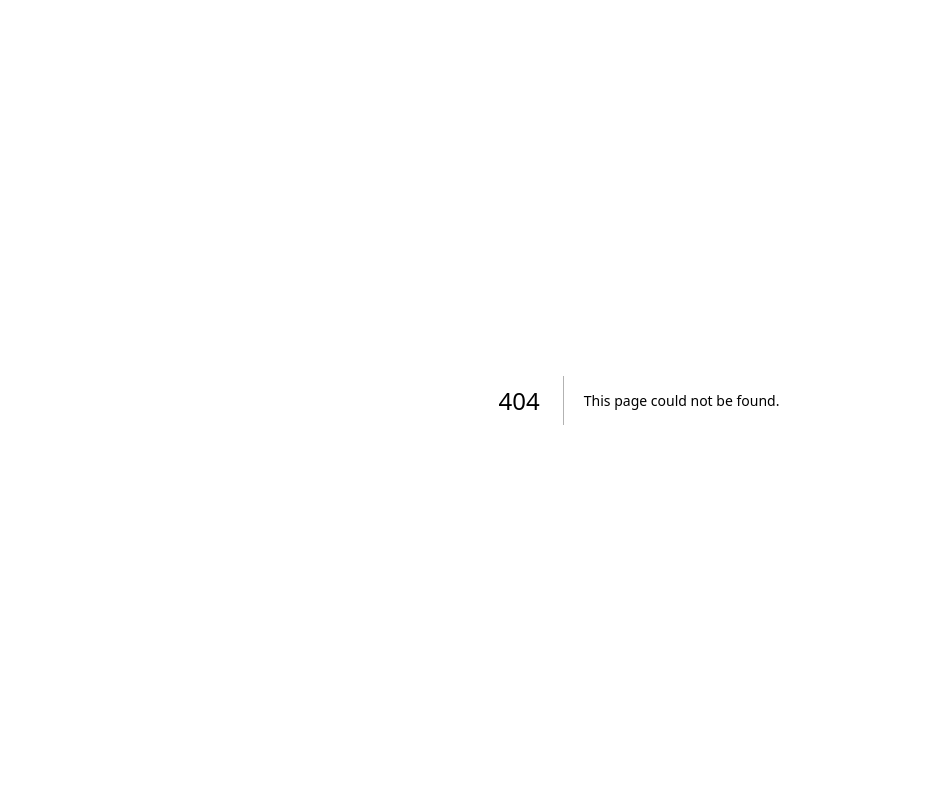
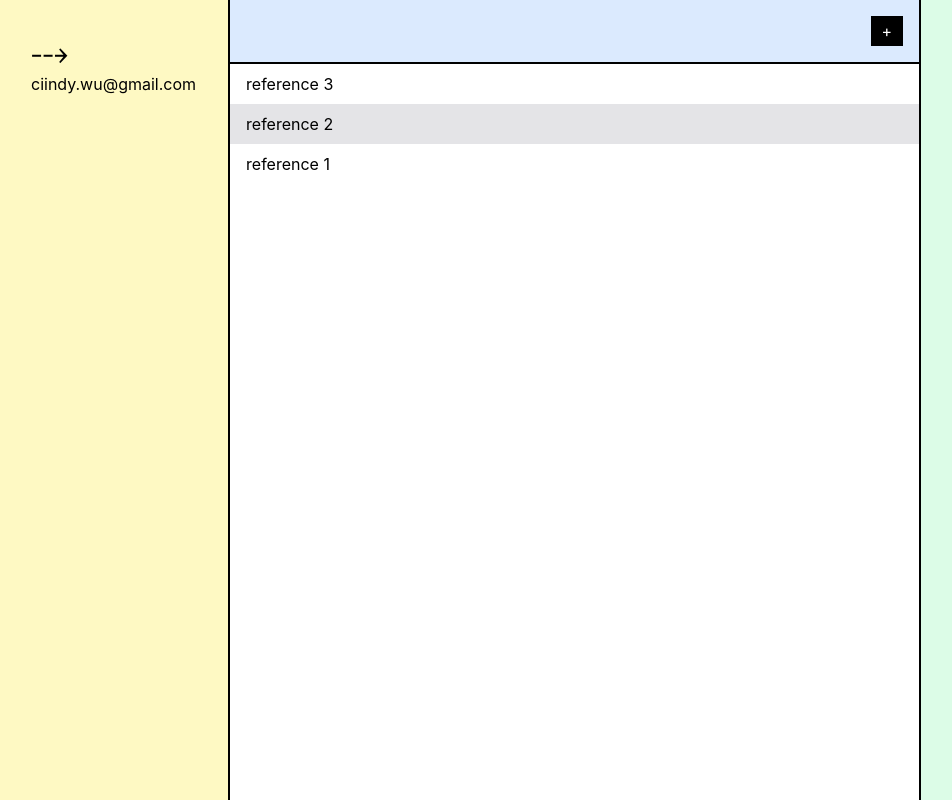
Before and after one commit to cindywu/arrows, a Next.js app: page /arrows in a window 1280 px wide. Before the commit this address had no page. Shown: the whole page, without its empty margins (1-953 px from the left). Built offline with nearby package versions, Linux system fonts and the light colour scheme.

Commit message:
skeleton and add thing

```diff
--- /dev/null
+++ b/components/arrows.tsx
@@ -0,0 +1,121 @@
+import React, { useState } from 'react'
+
+export default function Arrows() {
+  const [things, setThings] = useState(["reference 1", "reference 2", "reference 3"])
+  const [selectedThing, setSelectedThing] = useState<string|null>(null)
+
+  function addThing(){
+    let thing = "reference " + (things.length + 1)
+    setThings([...things, thing])
+  }
+
+  return (
+    <div className={"h-screen"}>
+      <div className={"flex h-screen"}>
+        <Left/>
+        <Middle
+          things={things}
+          addThing={addThing}
+          handleSetSelectedThing={setSelectedThing}
+        />
+        <Right
+          thing={selectedThing}
+        />
+      </div>
+    </div>
+  )
+}
+
+function Left(){
+  return (
+    <div className={"w-96 border-r-2 border-black bg-yellow-100"}>
+      <div className={"p-8"}>
+        <div className={"text-4xl"}>⤏</div>
+        <div>ciindy.wu@gmail.com</div>
+      </div>
+    </div>
+  )
+}
+
+function Middle({things, addThing, handleSetSelectedThing, handleSetThings}:any){
+  return (
+    <div className={"w-full flex flex-col"}>
+      <Nav
+        addThing={addThing}
+      />
+      <Body
+        things={things}
+        handleSetSelectedThing={handleSetSelectedThing}
+      />
+    </div>
+  )
+}
+
+function Nav({addThing}: any){
+  return(
+    <div className={"bg-blue-100 border-b-2 border-black h-16 p-4"}>
+      <div className={"flex h-full"}>
+        <div className={"w-full"}></div>
+        <div className={"flex flex-col justify-center"}>
+          <AddButton
+            addThing={addThing}
+          />
+        </div>
+      </div>
+    </div>
+  )
+}
+
+function AddButton({addThing}: any){
+  return(
+    <button
+      className={"relative z-0 w-8 h-8 bg-black hover:bg-zinc-700"}
+      onClick={addThing}
+    >
+      <div className={"absolute inset-0 flex justify-center items-center z-10 text-white"}>
+        +
+      </div>
+    </button>
+  )
+}
+
+function Body({things, handleSetSelectedThing}: any){
+  const reversedThings = things.slice().reverse()
+
+
+  return (
+    <div className={"overflow-auto"}>
+      {reversedThings && reversedThings.map((thing: any, index: any) =>
+        <Thing
+          key={thing}
+          thing={thing}
+          index={index}
+          handleSetSelectedThing={handleSetSelectedThing}
+        />
+      )}
+    </div>
+  )
+}
+
+function Right({ thing }: any){
+  return (
+    <div className={"p-4 w-128 bg-green-100 border-l-2 border-black"}>{thing && thing}</div>
+  )
+}
+
+function Thing({thing, index, handleSetSelectedThing}: any){
+  const [showDelete, setShowDelete] = useState(false)
+
+  return (
+    <div
+      key={thing}
+      className={index%2 === 1 ? "bg-zinc-200 px-4 py-2" : "bg-white px-4 py-2"}
+      onClick={() => handleSetSelectedThing(thing)}
+      onMouseEnter={() => setShowDelete(true)}
+      onMouseLeave={() => setShowDelete(false)}
+    >
+      <span>{thing}</span>
+      {showDelete && <button className={"px-2"}>delete</button>}
+    </div>
+  )
+}
--- /dev/null
+++ b/pages/arrows/index.tsx
@@ -0,0 +1,8 @@
+import React from 'react'
+import Arrows from '../../components/arrows'
+
+export default function Home() {
+  return (
+    <Arrows/>
+  )
+}
--- a/pages/index.tsx
+++ b/pages/index.tsx
@@ -1,10 +1,13 @@
 import React from 'react'
+import Link from 'next/link'
 
 export default function Home() {
   return (
     <div className={"mt-20 text-center"}>
-      <div className={"text-8xl"}>⤏</div>
-      <div className={"font-mono text-sm text-zinc-400"}>arrows</div>
+      <Link href="/arrows">
+        <div className={"text-8xl"}>⤏</div>
+        <div className={"font-mono text-sm text-zinc-400"}>arrows</div>
+      </Link>
     </div>
   )
 }
--- a/tailwind.config.js
+++ b/tailwind.config.js
@@ -6,7 +6,11 @@ module.exports = {
     "./components/**/*.{js,ts,jsx,tsx}"
   ],
   theme: {
-    extend: {},
+    extend: {
+      width: {
+        '128': '40rem',
+      }
+    },
   },
   plugins: [],
 }
```
